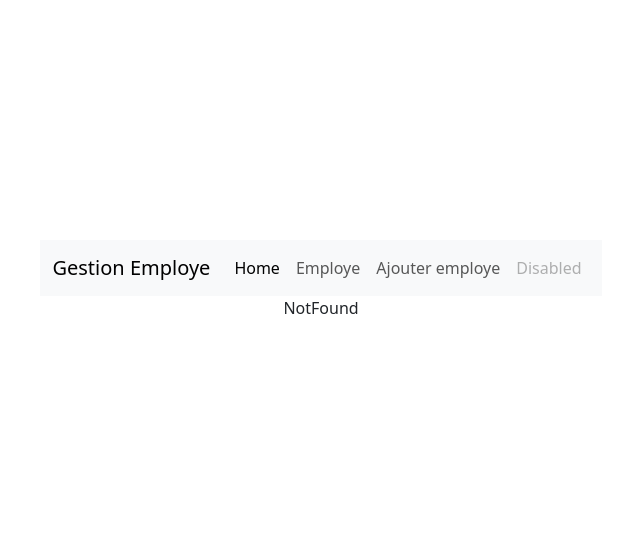
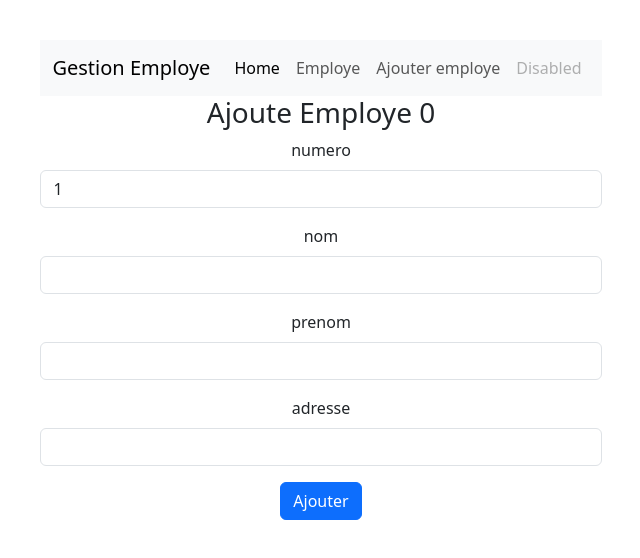
Before and after one commit to ahmedrehane/my-redux, a React (Vite) app: page /updateEmploye/1 in a window 1280 px wide. Shown: the part 120-678 px from the top of the page, without its empty margins (319-959 px from the left). Built offline with nearby package versions, Linux system fonts and the light colour scheme.

Commit message:
modifier d employee

```diff
--- a/src/App.jsx
+++ b/src/App.jsx
@@ -6,6 +6,7 @@ import { Route,Routes} from 'react-router-dom'
 import Home from './page/Home'
 import NotFound from './page/NotFound'
 import Menu from './Components/Menu'
+import UpdateEmploye from './page/UpdateEmploye'
 
 
 
@@ -20,6 +21,7 @@ function App() {
         <Route path='/' element={<Home/>}/>
         <Route path='/employe' element={<ListEmployee/>}/>
         <Route path='/addEmploye' element={<AddEmploye/>}/>
+        <Route path='/updateEmploye/:numero' element={<UpdateEmploye/>}/>
         <Route path='*' element={<NotFound/>}/>
 
         </Routes>
--- a/src/Components/Employee.jsx
+++ b/src/Components/Employee.jsx
@@ -1,6 +1,7 @@
 import React from "react"
 import { useDispatch } from "react-redux"
 import {deleteEmployee} from '../redux/ActionEmployee'
+import { Link } from "react-router-dom"
 
 
 
@@ -18,7 +19,7 @@ return(
         <span>adreese:{adresse}</span>
         </div>
         <div className="card-footer">
-        <button className="btn btn-primary">modifier</button>
+        <Link className="btn btn-primary" to={'/updateEmploye/${numero}'}>modifier</Link>
         <button className="btn btn-danger" onClick={()=>dispatch(deleteEmployee(numero))} >supprimer</button>
 
         </div>
--- a/src/page/UpdateEmploye.jsx
+++ b/src/page/UpdateEmploye.jsx
@@ -1,13 +1,66 @@
-import React from "react";
+import React, { useEffect, useState } from "react";
+import {useDispatch,useSelector} from "react-redux";
+import {addEmployee} from '../redux/ActionEmployee'
+import { useParams } from "react-router-dom";
+
+
 
 const UpdateEmploye = () =>{
+const [numero,setNumero]=useState(0)
+const [nom,setNom]=useState('')
+const [prenom,setPrenom]=useState('')
+const [adresse,setAdresse]=useState('')
+const dispatch=useDispatch()
+const employes=useSelector(state=>state.employes)
+const num=useParams().numero
+const handleSubmit =(e) =>{
+e.preventDefault();
+}
+useEffect(()=>{
+    setNumero(num)
+
+},[])
     return(
-        <div>Employee</div>
+        <div className="ofsset-lg-9 col-lg-12">
+          <h3>Ajoute Employe {employes.length}</h3>
+        <form onSubmit={handleSubmit}>
+  <div className="mb-3">
+    <label htmlFor="numero" className="form-label">
+      numero
+      </label>
+    <input type="number" className="form-control" id="numero"  value={numero}
+    onChange={(e)=>setNumero(e.target.value)} />
+
+  </div>
+  <div className="mb-3">
+    <label htmlFor="nom" className="form-label">
+      nom
+      </label>
+    <input type="text" className="form-control" id="nom"
+     onChange={(e)=>setNom(e.target.value)}/>
+  </div>
+  <div className="mb-3">
+    <label htmlFor="prenom" className="form-label">
+      prenom
+      </label>
+    <input type="text" className="form-control" id="prenom"
+     onChange={(e)=>setPrenom(e.target.value)}/>
+  </div>
+
+  <div className="mb-3">
+    <label htmlFor="adresse" className="form-label">
+      adresse
+      </label>
+    <input type="text" className="form-control" id="adresse"
+     onChange={(e)=>setAdresse(e.target.value)}/>
+  </div>
+
+  <button  className="btn btn-primary" onClick={()=>dispatch(addEmployee(parseInt (numero),nom,prenom,adresse))}>
+    Ajouter
+    </button>
+</form>
+</div>
     )
     }
 
-
-
-
-
-     export default UpdateEmploye
+    export default UpdateEmploye
--- a/src/redux/ActionEmployee.jsx
+++ b/src/redux/ActionEmployee.jsx
@@ -12,4 +12,5 @@ export const deleteEmployee=(numero)=>{
 export const updateEmployee=(numero,nom,prenom,adresse)=>{
 
     return{type:type.UPDATE_EMPLOYE,payload:{numero:numero,nom:nom,prenom:prenom,adresse:adresse}}
+
 }
--- a/src/redux/ReducerEmployee.jsx
+++ b/src/redux/ReducerEmployee.jsx
@@ -14,6 +14,17 @@ switch (action.type) {
 
     case type.DELETE_EMPLOYE:
     return{...state,employes:state.employes.filter(emp=>emp.numero!==action.payload)}
+    case type.UPDATE_EMPLOYE:
+        return {...state,employes:state.employes.map(emp=>{
+            if(emp.numero!==action.payload.numero){
+                return {...emp}
+            }else{
+               const {nom,prenom,adresse}=action.payload
+                return {...emp,nom:nom,prenom:prenom,adresse:adresse}
+            }
+        })
+
+        }
     default:
       return  state;
 }
```
